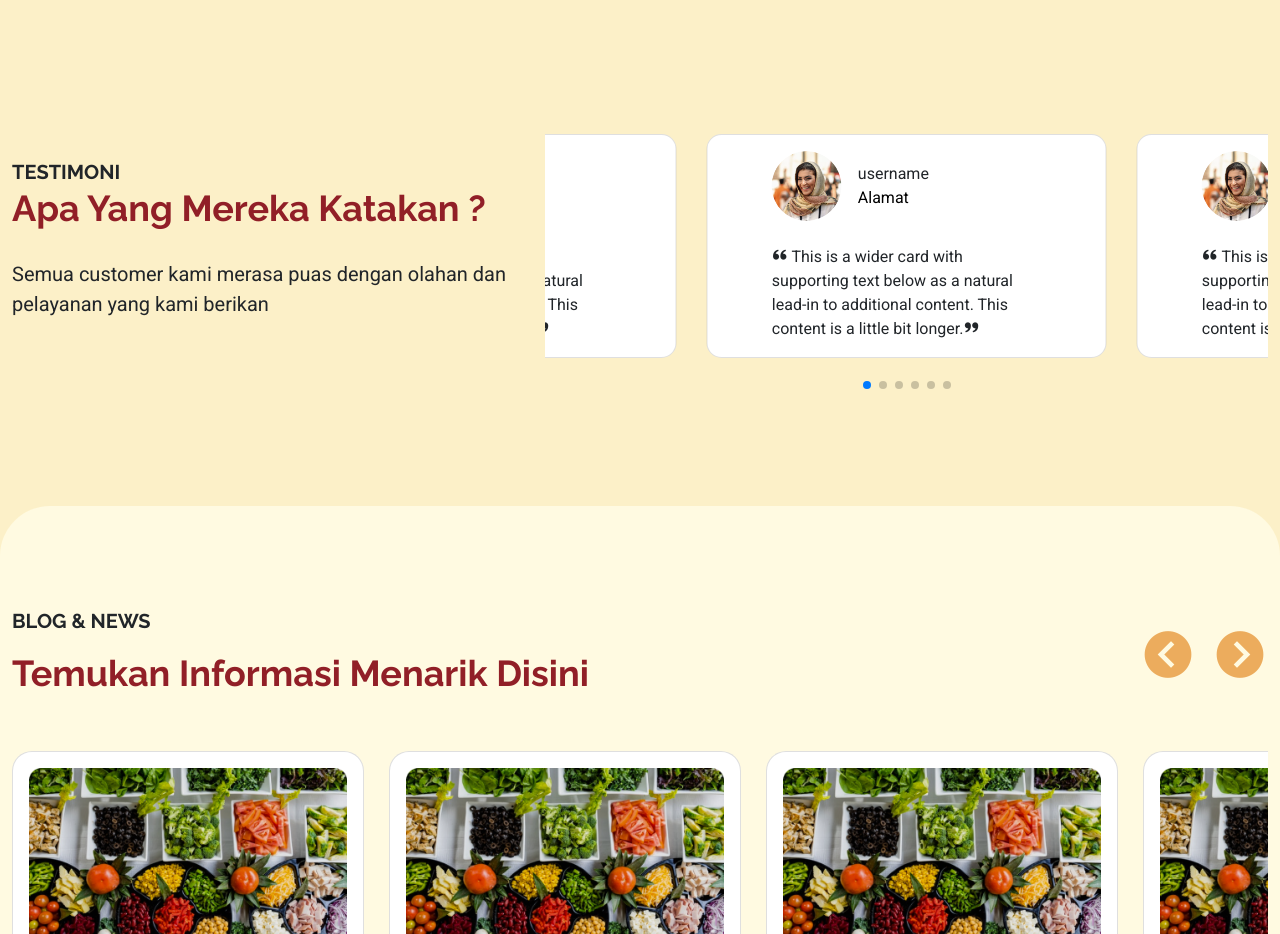
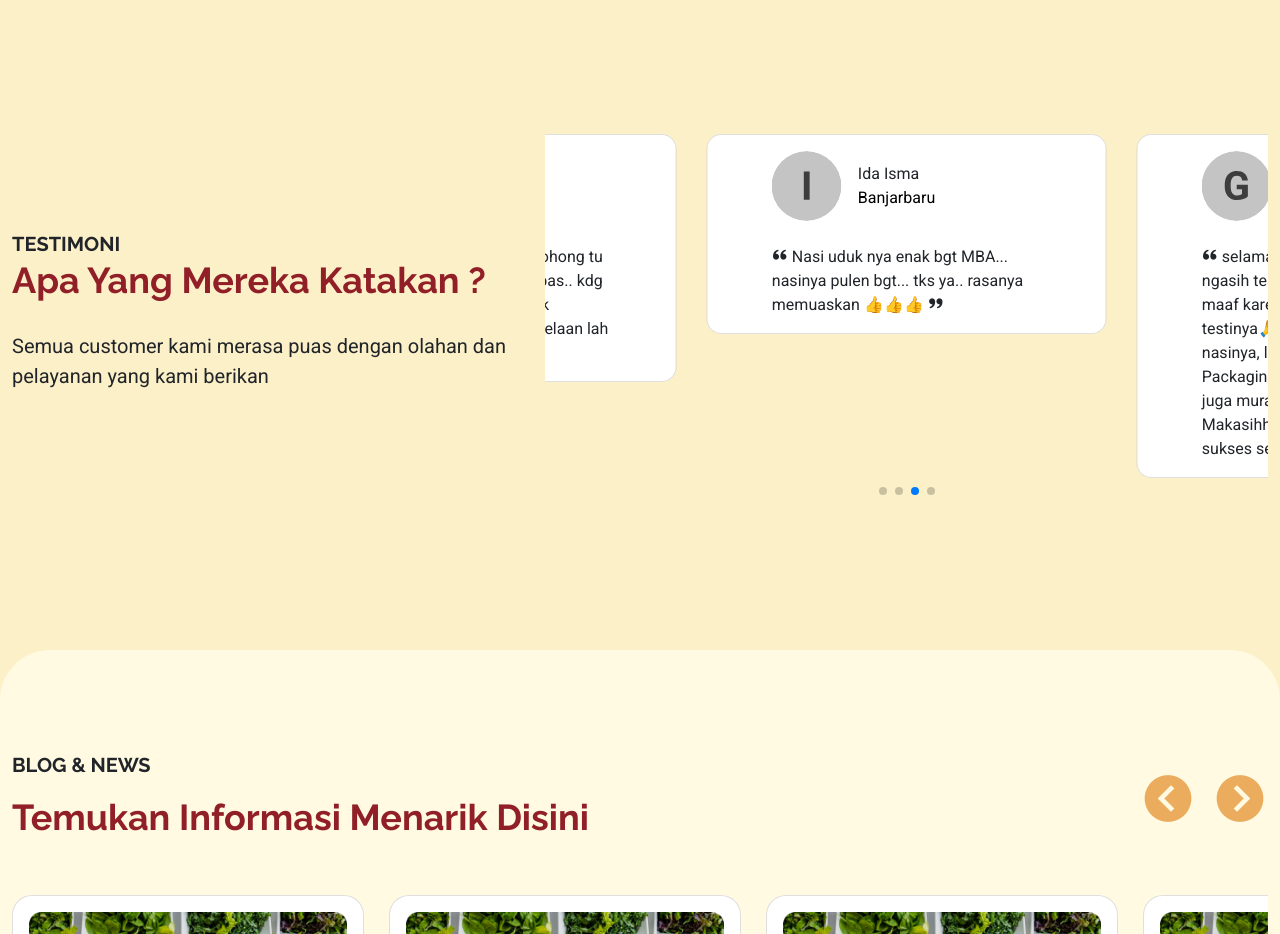
Before and after one commit to mardhamardiya18/banuatumpeng-projectV2, a plain HTML site: page index.html in a window 1280 px wide. Shown: the part 3540-4474 px from the top of the page. Drawn offline with nearby package versions, Linux system fonts and the light colour scheme; files whose address does not match are found by name; a web font is replaced by a local one.

Commit message:
update testi

```diff
--- a/assets/js/script.js
+++ b/assets/js/script.js
@@ -4,7 +4,7 @@ var swiper = new Swiper(".mySwiper", {
     centeredSlides: true,
     slidesPerView: "auto",
     pagination: {
-        el: ".swiper-pagination",
+        el: ".swiper-pagination1",
     },
     autoplay: {
         delay: 2500,
--- a/index.html
+++ b/index.html
@@ -328,75 +328,70 @@
                             <div class="swiper-slide card px-5" style="width: 25rem;">
                                 <div class="card-body">
                                     <div class="user d-flex align-items-center mb-4">
-                                        <img src="assets/img/testi.png" class=" rounded-circle" width="70" alt="">
+                                        <img src="assets/img/ochi.svg" class=" rounded-circle" width="70" alt="">
                                         <div class="detail ms-3">
-                                            <p class="card-text my-0">username</p>
-                                            <p class="card-text text-black">Alamat</p>
+                                            <p class="card-text my-0"><b>Ochi</b></p>
+                                            <p class="card-text text-black">Banjar</p>
                                         </div>
                                     </div>
 
-                                    <p class="card-text "> <i class='bx bxs-quote-alt-left'></i> This is a wider card
-                                        with
-                                        supporting text below as a natural
-                                        lead-in to
-                                        additional content. This content is a little bit longer.<i
-                                            class='bx bxs-quote-alt-right'></i></p>
+                                    <p class="card-text "> <i class='bx bxs-quote-alt-left'></i> Alhamdulillah
+                                        masakannya nyaman banar ini pesanan yang kedua kali mesan menu yang beda tapi
+                                        rasanya masyaallah nikmat recomended banar.tidak mengecewakan custumer.makanya
+                                        mesan lagi mesan lagi
+                                        <i class='bx bxs-quote-alt-right'></i>
+                                    </p>
 
                                 </div>
                             </div>
                             <div class="swiper-slide card px-5" style="width: 25rem;">
                                 <div class="card-body">
                                     <div class="user d-flex align-items-center mb-4">
-                                        <img src="assets/img/testi.png" class=" rounded-circle" width="70" alt="">
+                                        <img src="assets/img/reika.svg" class=" rounded-circle" width="70" alt="">
                                         <div class="detail ms-3">
-                                            <p class="card-text my-0">username</p>
-                                            <p class="card-text text-black">Alamat</p>
+                                            <p class="card-text my-0"><b>Reika</b></p>
+                                            <p class="card-text text-black">Banjarbaru</p>
                                         </div>
                                     </div>
-                                    <p class="card-text "> <i class='bx bxs-quote-alt-left'></i> This is a wider card
-                                        with
-                                        supporting text below as a natural
-                                        lead-in to
-                                        additional content. This content is a little bit longer.<i
+                                    <p class="card-text "> <i class='bx bxs-quote-alt-left'></i> Saya perdana pesan ga
+                                        bohong tu testi...enak mba...porsi pun pas.. kdg kan ada yang nasinya banyak
+                                        bgt...makasi mba...🙏🙏 berelaan lah ulun <i class='bx bxs-quote-alt-right'></i>
+                                    </p>
+                                </div>
+                            </div>
+                            <div class="swiper-slide card px-5" style="width: 25rem;">
+                                <div class="card-body">
+                                    <div class="user d-flex align-items-center mb-4">
+                                        <img src="assets/img/ida.svg" class=" rounded-circle" width="70" alt="">
+                                        <div class="detail ms-3">
+                                            <p class="card-text my-0">Ida Isma</p>
+                                            <p class="card-text text-black">Banjarbaru</p>
+                                        </div>
+                                    </div>
+                                    <p class="card-text "> <i class='bx bxs-quote-alt-left'></i> Nasi uduk nya enak bgt
+                                        MBA... nasinya pulen bgt... tks ya.. rasanya memuaskan 👍👍👍 <i
                                             class='bx bxs-quote-alt-right'></i></p>
                                 </div>
                             </div>
                             <div class="swiper-slide card px-5" style="width: 25rem;">
                                 <div class="card-body">
                                     <div class="user d-flex align-items-center mb-4">
-                                        <img src="assets/img/testi.png" class=" rounded-circle" width="70" alt="">
+                                        <img src="assets/img/gre.svg" class=" rounded-circle" width="70" alt="">
                                         <div class="detail ms-3">
-                                            <p class="card-text my-0">username</p>
-                                            <p class="card-text text-black">Alamat</p>
+                                            <p class="card-text my-0">Gracella Marsha</p>
+                                            <p class="card-text text-black">Banjarbaru</p>
                                         </div>
                                     </div>
-                                    <p class="card-text "> <i class='bx bxs-quote-alt-left'></i> This is a wider card
-                                        with
-                                        supporting text below as a natural
-                                        lead-in to
-                                        additional content. This content is a little bit longer.<i
-                                            class='bx bxs-quote-alt-right'></i></p>
-                                </div>
-                            </div>
-                            <div class="swiper-slide card px-5" style="width: 25rem;">
-                                <div class="card-body">
-                                    <div class="user d-flex align-items-center mb-4">
-                                        <img src="assets/img/testi.png" class=" rounded-circle" width="70" alt="">
-                                        <div class="detail ms-3">
-                                            <p class="card-text my-0">username</p>
-                                            <p class="card-text text-black">Alamat</p>
-                                        </div>
-                                    </div>
-                                    <p class="card-text "> <i class='bx bxs-quote-alt-left'></i> This is a wider card
-                                        with
-                                        supporting text below as a natural
-                                        lead-in to
-                                        additional content. This content is a little bit longer.<i
-                                            class='bx bxs-quote-alt-right'></i></p>
+                                    <p class="card-text "> <i class='bx bxs-quote-alt-left'></i> selamat malam kak..
+                                        Izin mau ngasih testi yaa kak, sebelumnya maaf karena terlambat memberikan
+                                        testinya🙏
+                                        Tumini nya enak kak, nasinya, lauknya, semuanya enak.. Packagingnya juga safety.
+                                        Harganya juga murah, tapi rasanya enak👍 Makasihh banyak yaa kak sekali lagi,
+                                        sukses selalu 🙏🙏 <i class='bx bxs-quote-alt-right'></i></p>
                                 </div>
                             </div>
                         </div>
-                        <div class="swiper-pagination"></div>
+                        <div class="swiper-pagination1 text-center"></div>
                     </div>
                 </div>
             </div>
```
Also changed, not shown: assets/img/gre.svg (added), assets/img/ida.svg (added), assets/img/ochi.svg (added), assets/img/reika.svg (added).
